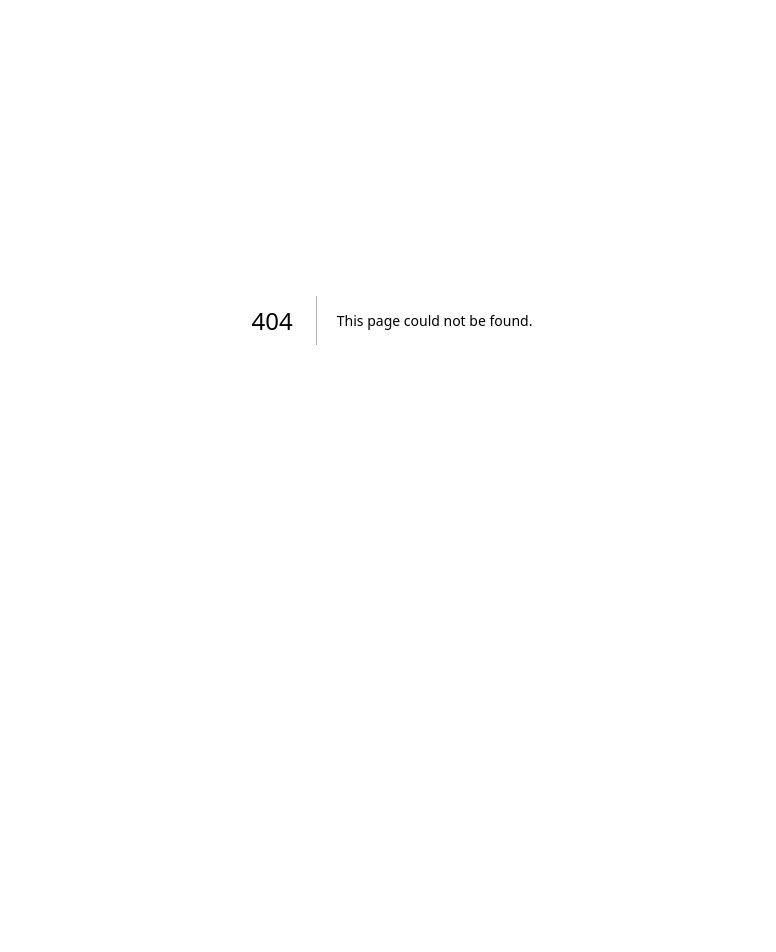
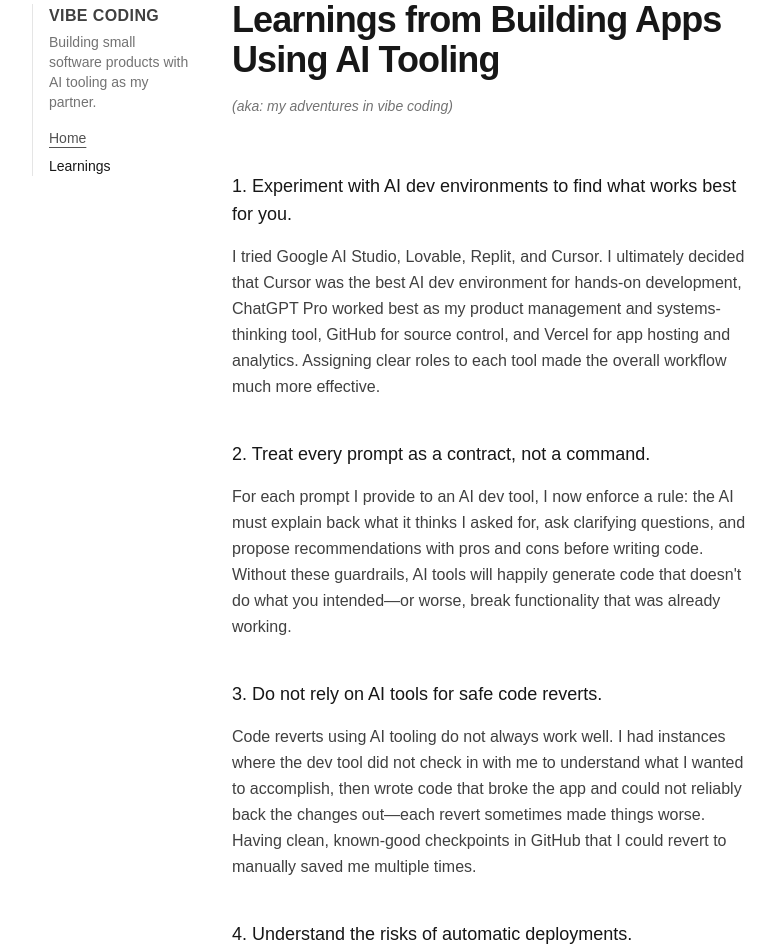
Before and after one commit to edtremsaga/vibey-pers-profile, a Next.js app: page /learnings in a window 1280 px wide. Before the commit this address had no page. Shown: the part 80-1032 px from the top of the page, without its empty margins (248-1024 px from the left). Before the commit the page ends 800 px from the top, so only its background shows below. Built offline with nearby package versions, Linux system fonts and the light colour scheme.

Commit message:
Add learnings page with content about building apps using AI tooling

```diff
--- /dev/null
+++ b/src/app/learnings/page.tsx
@@ -0,0 +1,118 @@
+export default function Learnings() {
+  return (
+    <main className="min-h-screen bg-white text-neutral-900">
+      <div className="mx-auto max-w-3xl px-6 py-20">
+        <div className="grid grid-cols-1 gap-10 md:grid-cols-[160px_1fr]">
+          {/* Left rail */}
+          <aside className="md:pt-1">
+            <div className="border-l border-neutral-200 pl-4">
+              <p className="text-base font-semibold tracking-wide text-neutral-700">
+                VIBE CODING
+              </p>
+              <p className="mt-1 text-sm text-neutral-500">
+                Building small software products with AI tooling as my partner.
+              </p>
+              <p className="mt-4 text-sm">
+                <a
+                  href="/"
+                  className="text-neutral-600 underline underline-offset-4 hover:text-neutral-900"
+                >
+                  Home
+                </a>
+              </p>
+              <p className="mt-2 text-sm text-neutral-900 font-medium">
+                Learnings
+              </p>
+            </div>
+          </aside>
+
+          {/* Content */}
+          <div>
+            <header className="mb-14">
+              <h1 className="mb-4 text-4xl font-semibold tracking-tight">
+                Learnings from Building Apps Using AI Tooling
+              </h1>
+              <p className="text-sm text-neutral-500 italic">
+                (aka: my adventures in vibe coding)
+              </p>
+            </header>
+
+            <article className="space-y-10">
+              <section>
+                <h2 className="mb-4 text-lg font-medium text-neutral-900">
+                  1. Experiment with AI dev environments to find what works best for you.
+                </h2>
+                <p className="text-base leading-relaxed text-neutral-700">
+                  I tried Google AI Studio, Lovable, Replit, and Cursor. I ultimately decided that Cursor was the best AI dev environment for hands-on development, ChatGPT Pro worked best as my product management and systems-thinking tool, GitHub for source control, and Vercel for app hosting and analytics. Assigning clear roles to each tool made the overall workflow much more effective.
+                </p>
+              </section>
+
+              <section>
+                <h2 className="mb-4 text-lg font-medium text-neutral-900">
+                  2. Treat every prompt as a contract, not a command.
+                </h2>
+                <p className="text-base leading-relaxed text-neutral-700">
+                  For each prompt I provide to an AI dev tool, I now enforce a rule: the AI must explain back what it thinks I asked for, ask clarifying questions, and propose recommendations with pros and cons before writing code. Without these guardrails, AI tools will happily generate code that doesn&apos;t do what you intended—or worse, break functionality that was already working.
+                </p>
+              </section>
+
+              <section>
+                <h2 className="mb-4 text-lg font-medium text-neutral-900">
+                  3. Do not rely on AI tools for safe code reverts.
+                </h2>
+                <p className="text-base leading-relaxed text-neutral-700">
+                  Code reverts using AI tooling do not always work well. I had instances where the dev tool did not check in with me to understand what I wanted to accomplish, then wrote code that broke the app and could not reliably back the changes out—each revert sometimes made things worse. Having clean, known-good checkpoints in GitHub that I could revert to manually saved me multiple times.
+                </p>
+              </section>
+
+              <section>
+                <h2 className="mb-4 text-lg font-medium text-neutral-900">
+                  4. Understand the risks of automatic deployments.
+                </h2>
+                <p className="text-base leading-relaxed text-neutral-700">
+                  Once Vercel is wired to GitHub, every commit automatically triggers a build and deployment. This is powerful but risky if your app is already in production. It forces you to think about preview deployments, branch discipline, or pausing auto-deploys for riskier changes so you don&apos;t accidentally ship broken code to users.
+                </p>
+              </section>
+
+              <section>
+                <h2 className="mb-4 text-lg font-medium text-neutral-900">
+                  5. Vibe coding doesn&apos;t eliminate testing or debugging.
+                </h2>
+                <p className="text-base leading-relaxed text-neutral-700">
+                  It&apos;s called vibe coding, but nobody is calling it vibe testing or vibe debugging. Testing and debugging are still hard. Expect to spend significant hands-on time running your app, finding bugs, clearly describing them to the AI tool, and validating whether a proposed fix actually works.
+                </p>
+              </section>
+
+              <section>
+                <h2 className="mb-4 text-lg font-medium text-neutral-900">
+                  6. Cross-device and cross-browser behavior still requires manual testing.
+                </h2>
+                <p className="text-base leading-relaxed text-neutral-700">
+                  Getting an app to run correctly across devices and browsers is challenging. For example, my apps targeted Safari and Chrome on both Mac and iPhone, yet behavior differed across each environment. AI tooling doesn&apos;t remove the need for real-device testing—in fact, it makes it more important because you can move faster into broken states on different devices.
+                </p>
+              </section>
+
+              <section>
+                <h2 className="mb-4 text-lg font-medium text-neutral-900">
+                  7. Separate product thinking from code development and execution using different AI tools.
+                </h2>
+                <p className="text-base leading-relaxed text-neutral-700">
+                  I use ChatGPT Pro for product research, product planning, and PRD development. Once the product ideas are in a solid draft state, I upload them into Cursor to get refinements before writing code. Using two AI tools with different strengths gives me non-overlapping perspectives, which improves the quality of my product decisions.
+                </p>
+              </section>
+
+              <section>
+                <h2 className="mb-4 text-lg font-medium text-neutral-900">
+                  8. Instrument heavily and use multiple AIs for diagnostics.
+                </h2>
+                <p className="text-base leading-relaxed text-neutral-700">
+                  I instrument apps heavily during development. Diagnostic logs become invaluable for debugging, performance tuning, and optimization. I share logs with both Cursor and ChatGPT to get independent analysis, identify potential issues, and receive recommendations on improving performance. Taking this multi-AI approach helped me produce better app outcomes.
+                </p>
+              </section>
+            </article>
+          </div>
+        </div>
+      </div>
+    </main>
+  );
+}
--- a/src/app/page.tsx
+++ b/src/app/page.tsx
@@ -11,6 +11,14 @@
     </p>
     <p className="mt-1 text-sm text-neutral-500">
       Building small software products with AI tooling as my partner.
+    </p>
+    <p className="mt-4 text-sm">
+      <a
+        href="/learnings"
+        className="text-neutral-600 underline underline-offset-4 hover:text-neutral-900"
+      >
+        Learnings
+      </a>
     </p>
   </div>
 </aside>
```
